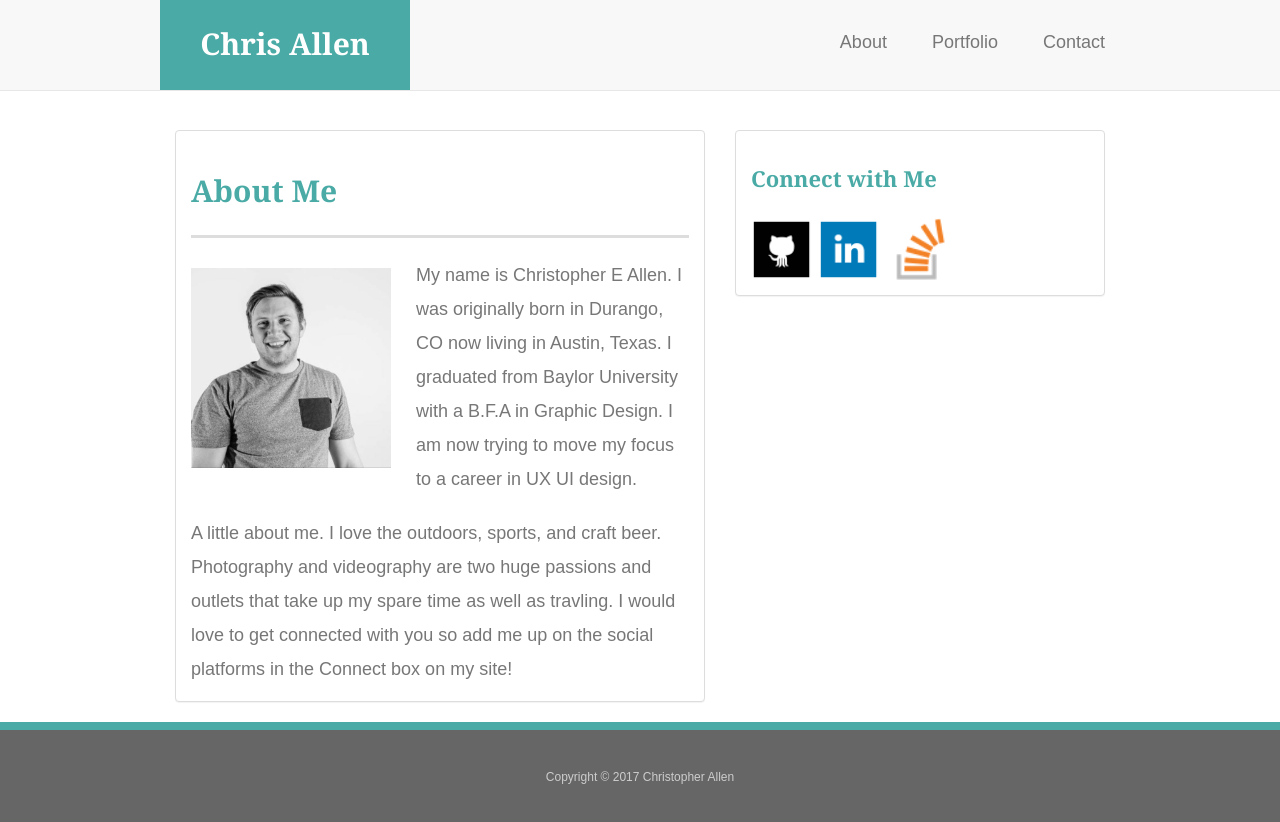
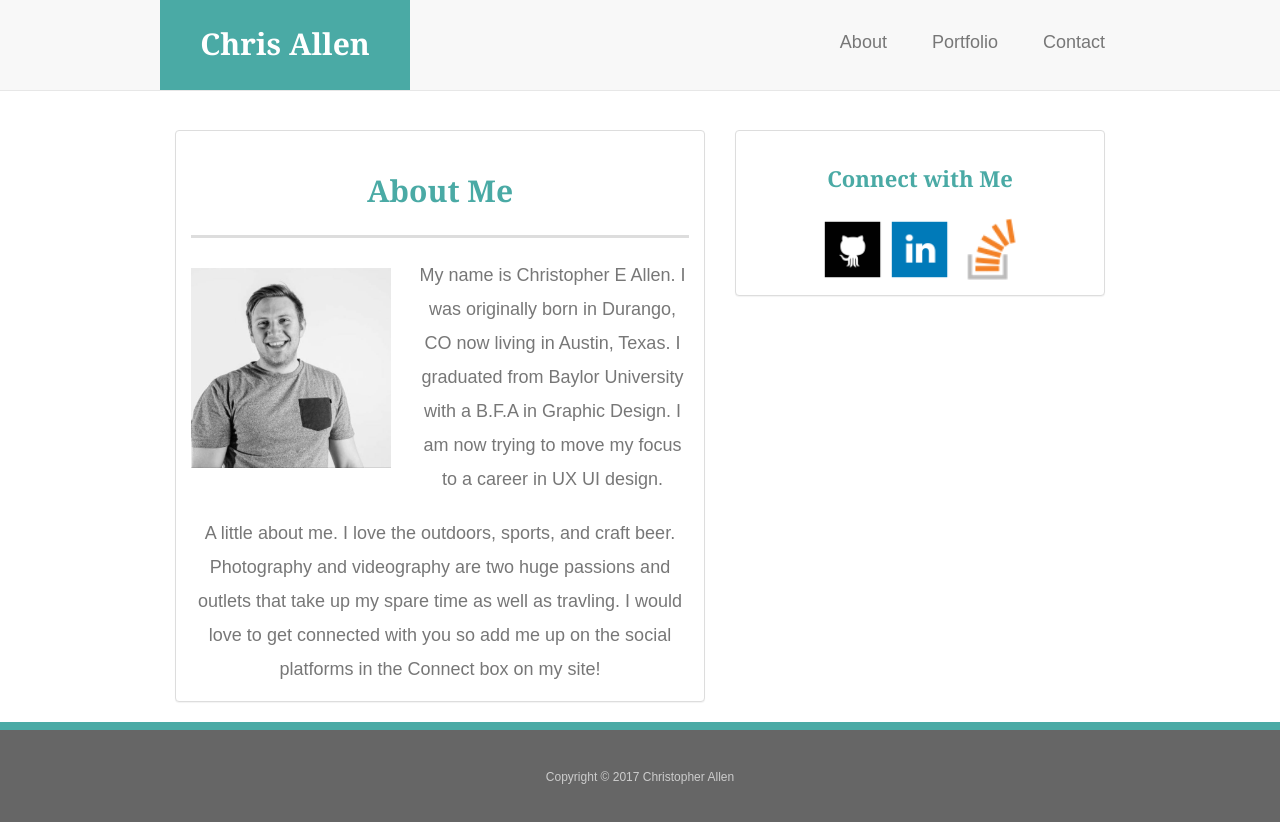
Before and after one commit to ChristopherAllen777/Bootstrap-Portfolio, a plain HTML site: page index.html in a window 1280 px wide. Drawn offline with nearby package versions, Linux system fonts and the light colour scheme.

Commit message:
change of css

```diff
--- a/assets/css/style.css
+++ b/assets/css/style.css
@@ -240,3 +240,7 @@ input[type=submit] {
   background: #4aaaa5;
   border: 0 none;
 }
+.panel-body {
+    padding: 15px;
+    text-align: center;
+}
```
